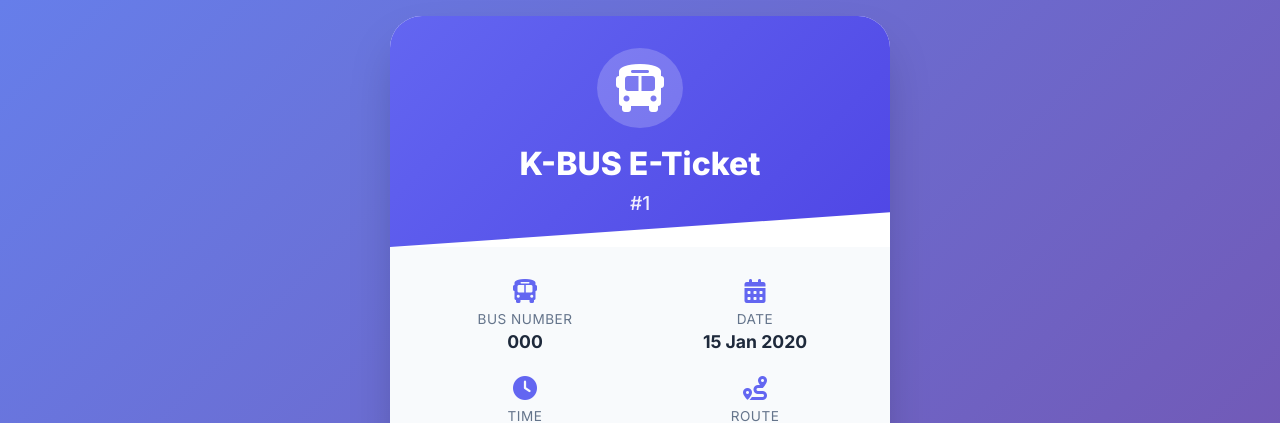
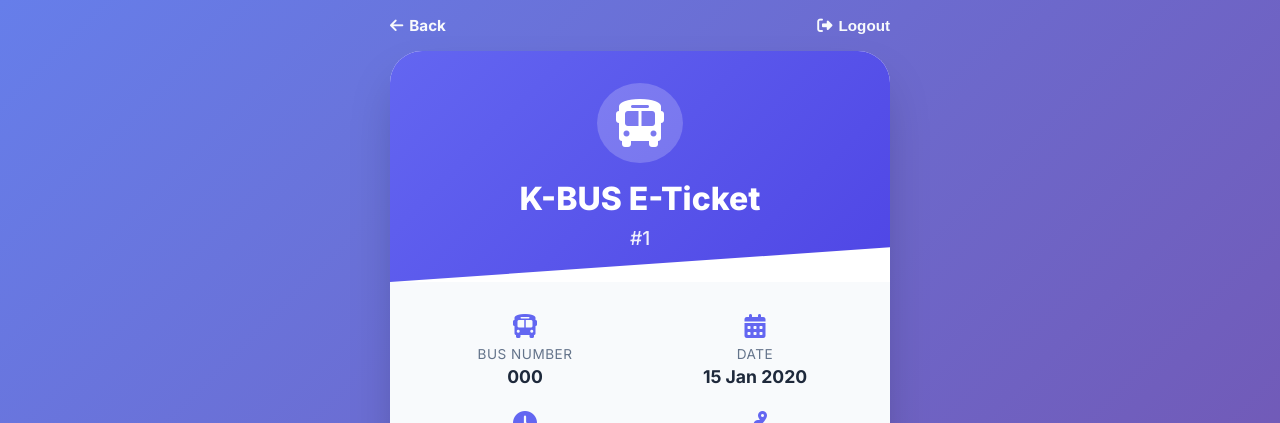
Before and after one commit to Vyshnavtk123/Kbus, a Django app: page /transport/ticket/1/ in a window 1280 px wide. Shown: the top 423 px of the page. Run offline with Django 5.2, Linux system fonts and the light colour scheme; a user stored in the database is signed in; tables that the repository leaves empty hold one stand-in row (values such as "Sample post").

Commit message:
logout button

```diff
--- a/transport/templates/admin_dashboard.html
+++ b/transport/templates/admin_dashboard.html
@@ -504,6 +504,7 @@ function showSection(id){
         <a onclick="showSection('route_stop')"><i class="fas fa-route" style="margin-right: 8px;"></i>ROUTE & STOP</a>
         <a onclick="showSection('bus')"><i class="fas fa-bus-alt" style="margin-right: 8px;"></i>BUS</a>
         <a onclick="showSection('viewdata')"><i class="fas fa-chart-bar" style="margin-right: 8px;"></i>VIEW DATA</a>
+        <a href="{% url 'logout' %}"><i class="fas fa-sign-out-alt" style="margin-right: 8px;"></i>LOGOUT</a>
     </nav>
 </header>
 
--- a/transport/templates/passenger_otp.html
+++ b/transport/templates/passenger_otp.html
@@ -543,6 +543,9 @@ function showSection(id){
         <button onclick="showSection('tickets')">
             <i class="fas fa-history"></i> VIEW TICKETS
         </button>
+        <button onclick="window.location.href='{% url 'logout' %}'">
+            <i class="fas fa-sign-out-alt"></i> LOGOUT
+        </button>
     </nav>
 </header>
 
--- a/transport/templates/ticket.html
+++ b/transport/templates/ticket.html
@@ -32,6 +32,32 @@ body {
     align-items: center;
     justify-content: center;
     padding: 1rem;
+}
+
+.top-actions {
+    display: flex;
+    justify-content: space-between;
+    align-items: center;
+    gap: 1rem;
+    margin-bottom: 1rem;
+}
+
+.top-actions a,
+.top-actions button {
+    border: none;
+    background: transparent;
+    font-weight: 700;
+    cursor: pointer;
+    color: var(--light);
+    font-size: 0.95rem;
+}
+
+.top-actions a {
+    text-decoration: none;
+}
+
+.top-actions button {
+    color: var(--light);
 }
 
 .ticket-container {
@@ -383,6 +409,10 @@ body {
 <body>
 
 <div class="ticket-container">
+    <div class="top-actions">
+        <a href="{% url 'passenger' %}"><i class="fas fa-arrow-left" style="margin-right: 6px;"></i>Back</a>
+        <button type="button" onclick="window.location.href='{% url 'logout' %}'"><i class="fas fa-sign-out-alt" style="margin-right: 6px;"></i>Logout</button>
+    </div>
     <div class="ticket">
         <div class="ticket-header">
             <i class="fas fa-bus"></i>
--- a/transport/urls.py
+++ b/transport/urls.py
@@ -23,6 +23,7 @@ urlpatterns = [
     path('my-tickets/<int:user_id>/', my_tickets),
     path('register/', register_view, name='register'),
     path('login/', login_view, name='login'),
+    path('logout/', logout_view, name='logout'),
     path('kbus/', kbus_view, name='kbus'),
     path('route-kml/', kbus_route_kml, name='kbus_route_kml'),
     path('select/<str:otp>/', passenger_select, name='passenger_select'),
--- a/transport/views.py
+++ b/transport/views.py
@@ -7,7 +7,7 @@ from decimal import Decimal, ROUND_CEILING
 from datetime import timedelta
 
 from django.contrib import messages
-from django.contrib.auth import authenticate, get_user_model, login
+from django.contrib.auth import authenticate, get_user_model, login, logout
 from django.contrib.auth.decorators import login_required
 from django.contrib.staticfiles import finders
 from django.db.models import Sum
@@ -15,7 +15,7 @@ from django.http import Http404, HttpResponse, JsonResponse
 from django.shortcuts import redirect, render
 from django.utils import timezone
 from django.views.decorators.csrf import csrf_exempt
-from django.views.decorators.http import require_GET
+from django.views.decorators.http import require_GET, require_http_methods
 
 from .models import (
     Bus,
@@ -247,6 +247,12 @@ def login_view(request):
             return redirect('driver_dashboard')
         return redirect('passenger')
     return render(request, 'login.html')
+
+
+@require_http_methods(["GET", "POST"])
+def logout_view(request):
+    logout(request)
+    return redirect('login')
 
 
 @login_required
```
Also changed, not shown: transport/templates/driver_dashboard.html (+13 -2 lines), transport/templates/driver_tracking.html (+30 -0 lines), transport/templates/passenger_select.html (+30 -0 lines).
